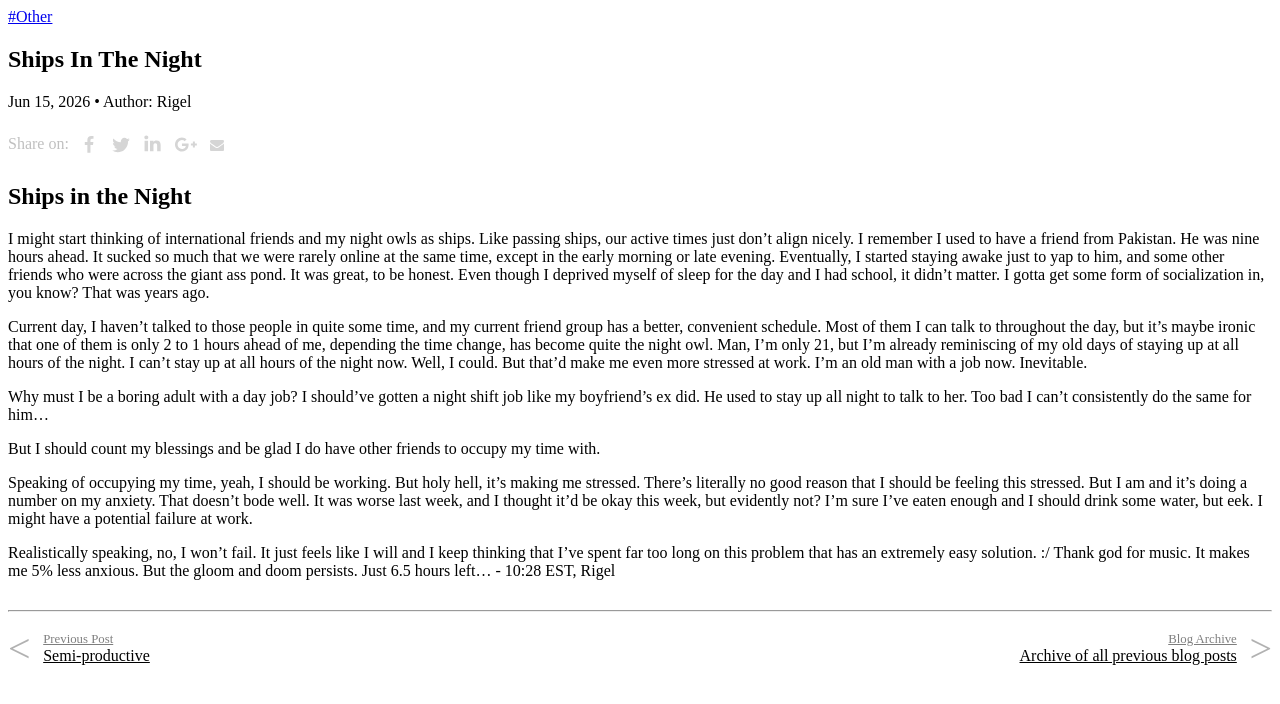
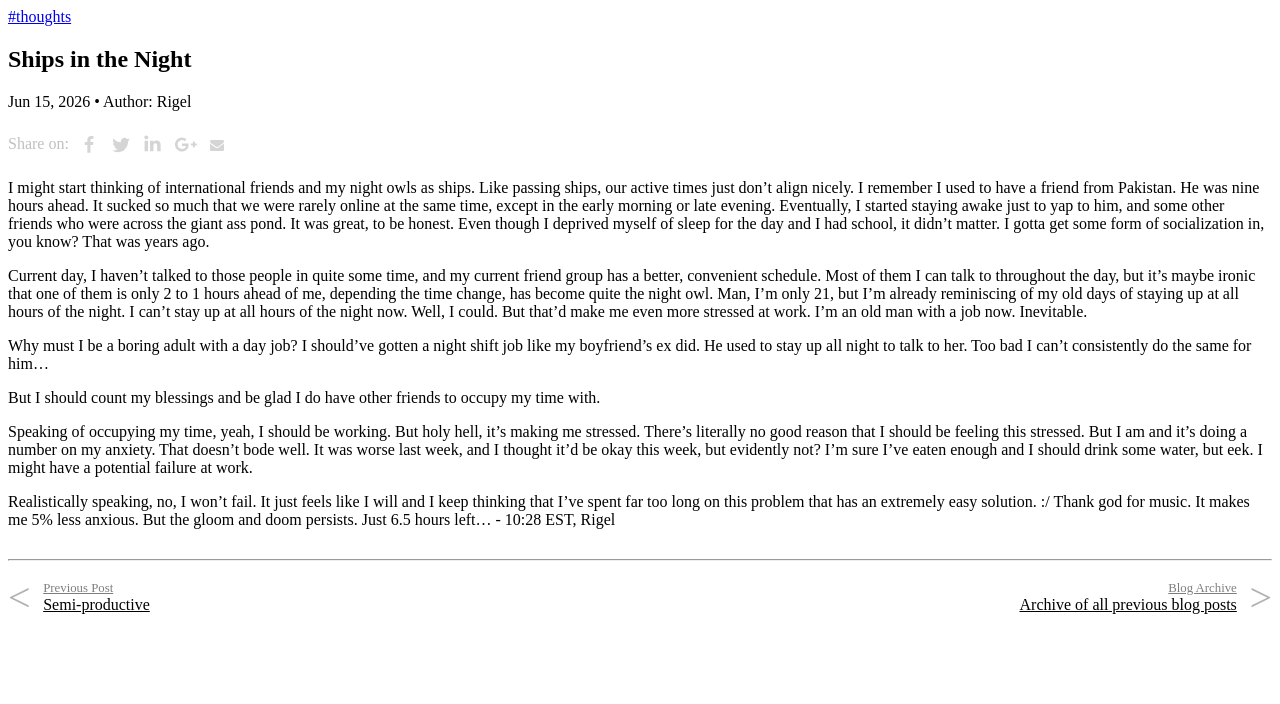
Before and after one commit to starryrrats/starryrrats.github.io, a Jekyll site: the page built from _posts/2026-06-15-ships-in-the-night.md, in a window 1280 px wide. Shown: the top 704 px of the page. Built offline with Jekyll 4.4.1, drawn with Linux system fonts in a browser that asks for light colours; our own code applies the rules of GitHub Pages for plain Markdown files.

Commit message:
Update 2026-06-15-ships-in-the-night.md

```diff
--- a/_posts/2026-06-15-ships-in-the-night.md
+++ b/_posts/2026-06-15-ships-in-the-night.md
@@ -1,4 +1,8 @@
-## Ships in the Night
+---
+title: Ships in the Night
+layout: post
+tags: thoughts
+---
 
 I might start thinking of international friends and my night owls as ships.  Like passing ships, our active times just don't align nicely.  I remember I used to have a friend from Pakistan.  He was nine hours ahead.  It sucked so much that we were rarely online at the same time, except in the early morning or late evening.  Eventually, I started staying awake just to yap to him, and some other friends who were across the giant ass pond.  It was great, to be honest.  Even though I deprived myself of sleep for the day and I had school, it didn't matter.  I gotta get some form of socialization in, you know?  That was years ago.
 
```
